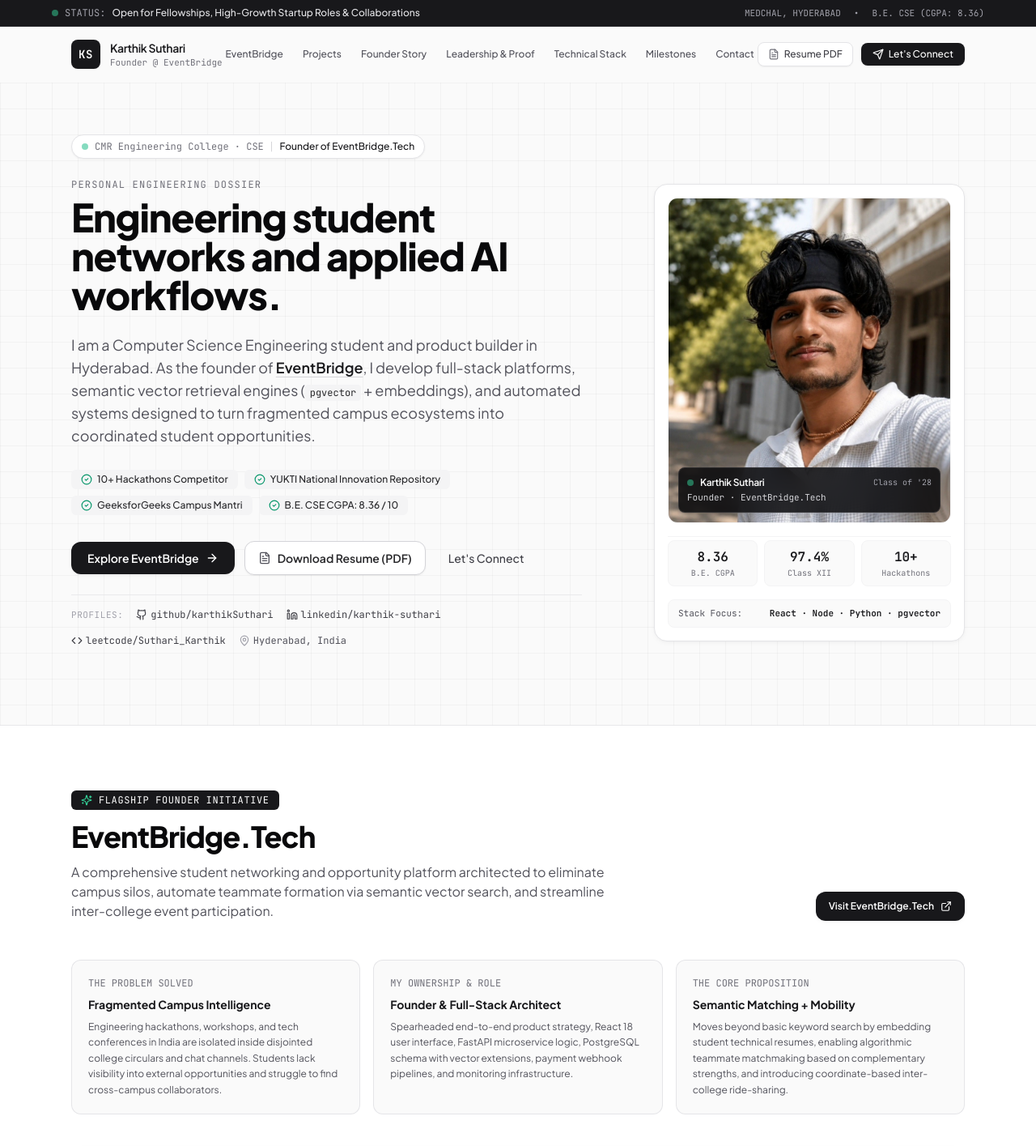
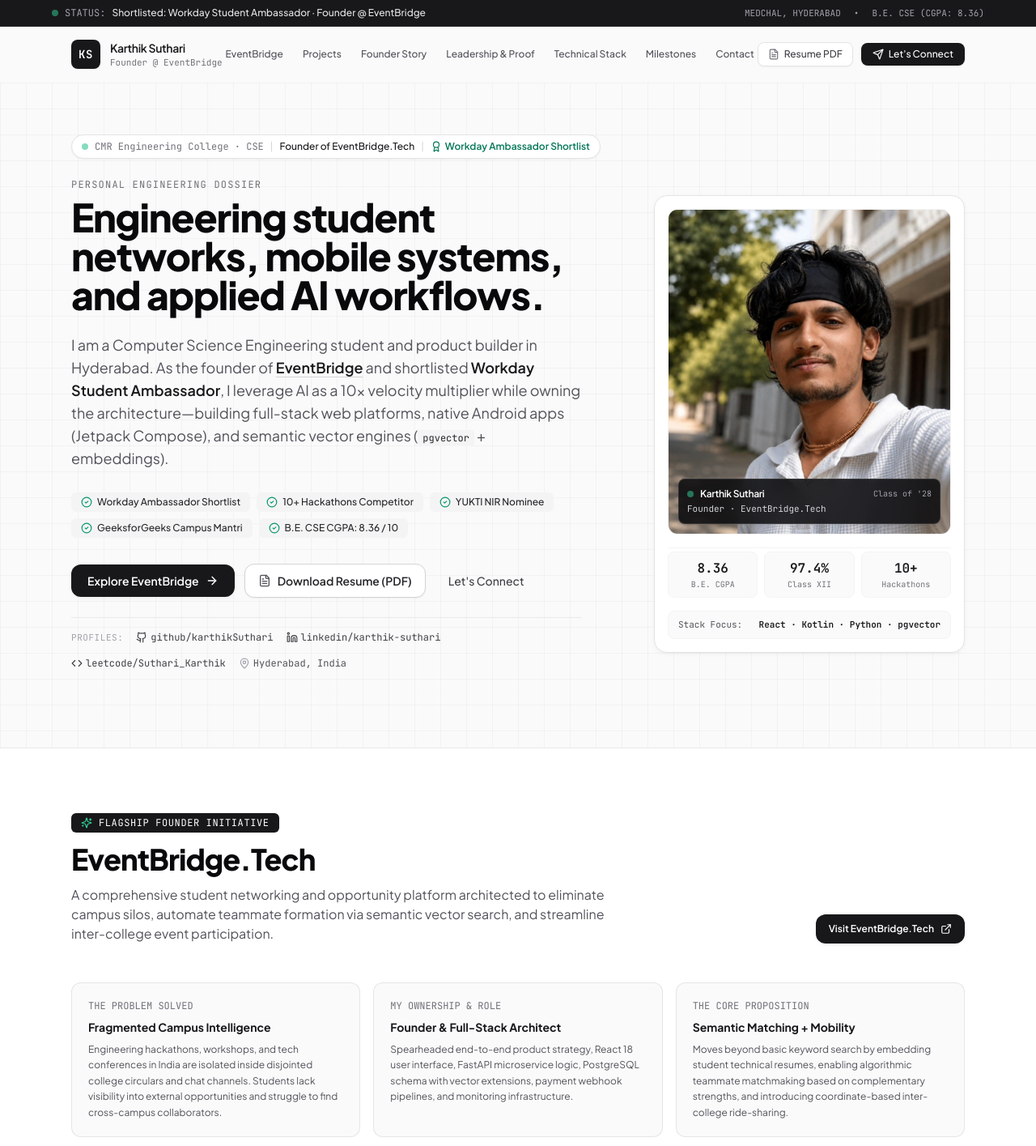
Before and after one commit to karthikSuthari/Portfolio-, a React (Vite) app: page / in a window 1280 px wide. Shown: the top 1415 px of the page at 81% size. Built offline with nearby package versions, Linux system fonts and the light colour scheme.

Commit message:
feat: position Workday Student Ambassador shortlist and AI-augmented builder philosophy

```diff
--- a/src/components/FounderStory.jsx
+++ b/src/components/FounderStory.jsx
@@ -1,6 +1,6 @@
 import React from 'react';
 import { personalInfo } from '../data/portfolioData';
-import { Sparkles, Terminal, Code, Cpu, Lightbulb, Compass, ArrowUpRight } from 'lucide-react';
+import { Sparkles, Terminal, Code, Cpu, Lightbulb, Compass, ArrowUpRight, CheckCircle2 } from 'lucide-react';
 
 export default function FounderStory() {
   return (
@@ -13,11 +13,11 @@ export default function FounderStory() {
             The Founder Trajectory
           </div>
           <h2 className="text-3xl sm:text-4xl font-extrabold tracking-tight text-zinc-950">
-            Why I Build: From Campus Friction to Scaled Code
+            Why I Build: From Campus Friction to Scaled Systems
           </h2>
           <p className="text-base text-zinc-600">
             An authentic look at how my work as a student engineer evolved into founding EventBridge,
-            building automated data infrastructure, and competing in 10+ hackathons.
+            shortlisting as a Workday Student Ambassador, and mastering high-velocity, AI-augmented product building.
           </p>
         </div>
 
@@ -42,31 +42,50 @@ export default function FounderStory() {
             <p>
               Students with complementary strengths—someone great at backend systems and someone passionate about UI/UX or machine learning—could
               be studying in adjacent colleges or different classrooms without ever discovering each other.
-              I realized that solving student discovery wasn't a social media problem; it was an information retrieval and networking problem.
+              I realized that solving student discovery wasn't a social media problem; it was an information retrieval, matchmaking, and mobility problem.
             </p>
           </div>
 
-          {/* Chapter 2: The Evolution */}
+          {/* Chapter 2: The Philosophy on AI & Velocity */}
           <div className="p-6 rounded-2xl bg-zinc-50 border border-zinc-200/80 space-y-3">
             <div className="flex items-center gap-2 text-xs font-mono font-bold uppercase text-zinc-500">
               <span className="w-2 h-2 rounded-full bg-zinc-900"></span>
-              <span>02. Evolution from Scripting to Systems Architecture</span>
+              <span>02. The Modern Builder Mindset</span>
             </div>
             <h3 className="text-lg font-bold text-zinc-950">
-              Moving Beyond Superficial Clones
+              AI as an Execution Multiplier, Engineering as Architectural Intent
             </h3>
             <p>
-              Early in my computer science journey, I chose to avoid building generic clones of existing apps.
-              Instead, I focused on foundational problem solving: writing web scrapers with Puppeteer to aggregate announcements,
-              deploying cron daemons on an Oracle Cloud VM with PM2, and integrating Discord bots for human-in-the-loop review.
+              I am candid about how I build: I leverage modern AI tools to accelerate scaffolding, iterate on components,
+              and write boilerplate at 10x velocity. But velocity without architectural understanding creates unmaintainable software.
+              I take deep personal ownership of <strong>why each technology is chosen</strong>:
             </p>
-            <p>
-              This evolved into <strong>OppFlux</strong>, which gave me hands-on experience in scheduling, multi-layer duplicate detection,
-              and schema extraction with LLMs (Gemini & Groq). When building <strong>EventBridge</strong>,
-              I tackled real engineering trade-offs: replacing Firestore with Supabase PostgreSQL to support relational integrity,
-              authoring a client-side document compatibility layer to avoid breaking the frontend during migration,
-              and implementing <code className="font-mono text-xs bg-zinc-200/80 px-1 py-0.5 rounded text-zinc-900">pgvector</code> for resume-based semantic matchmaking.
-            </p>
+            <div className="grid grid-cols-1 sm:grid-cols-2 gap-3 pt-1 text-xs">
+              <div className="p-3 bg-white rounded-lg border border-zinc-200 space-y-1">
+                <span className="font-bold text-zinc-900 block font-mono">Atomic Database Vector Search</span>
+                <span className="text-zinc-600">
+                  Using Supabase <code className="font-mono">pgvector</code> instead of standalone vector DBs to maintain atomic user transactions and zero sync lag.
+                </span>
+              </div>
+              <div className="p-3 bg-white rounded-lg border border-zinc-200 space-y-1">
+                <span className="font-bold text-zinc-900 block font-mono">Custom Compatibility Layer</span>
+                <span className="text-zinc-600">
+                  Emulating Firestore document array operations client-side when migrating to Supabase to prevent disruptive UI refactors.
+                </span>
+              </div>
+              <div className="p-3 bg-white rounded-lg border border-zinc-200 space-y-1">
+                <span className="font-bold text-zinc-900 block font-mono">Multi-Layer Deduplication</span>
+                <span className="text-zinc-600">
+                  Engineering 3-layer URL hashing, title normalization, and entity matching in OppFlux to stop crawler spam.
+                </span>
+              </div>
+              <div className="p-3 bg-white rounded-lg border border-zinc-200 space-y-1">
+                <span className="font-bold text-zinc-900 block font-mono">Unblocked Native Mobile UI</span>
+                <span className="text-zinc-600">
+                  Using Kotlin StateFlow and Coroutines in TeamNexus to render 60/120 FPS Jetpack Compose lists without UI thread lock.
+                </span>
+              </div>
+            </div>
           </div>
 
           {/* Chapter 3: Leadership & Ground Truth */}
@@ -76,7 +95,7 @@ export default function FounderStory() {
               <span>03. The Power of High-Cadence Execution</span>
             </div>
             <h3 className="text-lg font-bold text-zinc-950">
-              10+ Hackathons, National Innovation Repository & Community
+              Workday Ambassador Shortlist, YUKTI NIR & 10+ Hackathons
             </h3>
             <p>
               Building software in isolation breeds complacency. I actively put my skills to the test by competing in
@@ -84,10 +103,10 @@ export default function FounderStory() {
               write robust APIs, and design intuitive interfaces rapidly.
             </p>
             <p>
+              Following my participation at Workday's first offline developer meetup at Deloitte University Hyderabad,
+              I was shortlisted for the prestigious <strong>Workday Student Ambassador</strong> program.
               As a <strong>GeeksforGeeks Campus Mantri</strong> and submitter to the Government of India's
               <strong> YUKTI National Innovation Repository (NIR)</strong>, I bridge peer developers to opportunities.
-              Whether attending Google Cloud's <em>Build with Gemini</em> summit, Workday's first offline developer meetup at Deloitte University,
-              or competing in technical quests, I constantly immerse myself in the software ecosystem to learn how enterprise systems scale.
             </p>
           </div>
 
@@ -102,8 +121,8 @@ export default function FounderStory() {
             </h3>
             <p className="text-zinc-300 text-xs sm:text-sm leading-relaxed">
               I am currently advancing EventBridge's geospatial ride-sharing features for inter-college hackathons,
-              exploring agentic workflows that autonomously curate campus events, and deepening my foundations in
-              low-latency backend systems, distributed databases, and high-precision RAG architectures.
+              scaling TeamNexus's native Android integration, and exploring agentic workflows that autonomously curate campus events
+              while deepening my foundations in low-latency backend systems and high-precision RAG architectures.
             </p>
           </div>
 
--- a/src/components/Hero.jsx
+++ b/src/components/Hero.jsx
@@ -12,7 +12,8 @@ import {
   Terminal,
   Layers,
   CheckCircle2,
-  ExternalLink
+  ExternalLink,
+  Award
 } from 'lucide-react';
 
 export default function Hero({ onOpenConnect }) {
@@ -26,6 +27,11 @@ export default function Hero({ onOpenConnect }) {
           <span className="font-mono text-zinc-500">CMR Engineering College · CSE</span>
           <span className="text-zinc-300">|</span>
           <span className="font-medium text-zinc-900">Founder of EventBridge.Tech</span>
+          <span className="text-zinc-300">|</span>
+          <span className="font-semibold text-emerald-700 flex items-center gap-1">
+            <Award className="w-3.5 h-3.5" />
+            Workday Ambassador Shortlist
+          </span>
         </div>
 
         {/* Main Grid: Copy on Left, Portrait & Cards on Right */}
@@ -40,27 +46,32 @@ export default function Hero({ onOpenConnect }) {
                 Personal Engineering Dossier
               </div>
               <h1 className="text-3xl sm:text-5xl lg:text-5xl font-extrabold tracking-tight text-zinc-950 leading-[1.12]">
-                Engineering student networks and applied AI workflows.
+                Engineering student networks, mobile systems, and applied AI workflows.
               </h1>
             </div>
 
             {/* Sub-Headline / Supporting copy */}
             <p className="text-base sm:text-lg text-zinc-600 leading-relaxed max-w-2xl font-normal">
               I am a Computer Science Engineering student and product builder in Hyderabad.
-              As the founder of <span className="font-semibold text-zinc-900 underline decoration-zinc-300 underline-offset-4">EventBridge</span>,
-              I develop full-stack platforms, semantic vector retrieval engines (<span className="font-mono text-xs bg-zinc-100 px-1.5 py-0.5 rounded text-zinc-800">pgvector</span> + embeddings),
-              and automated systems designed to turn fragmented campus ecosystems into coordinated student opportunities.
+              As the founder of <span className="font-semibold text-zinc-900 underline decoration-zinc-300 underline-offset-4">EventBridge</span> and
+              shortlisted <span className="font-semibold text-zinc-900">Workday Student Ambassador</span>,
+              I leverage AI as a 10x velocity multiplier while owning the architecture—building full-stack web platforms,
+              native Android apps (Jetpack Compose), and semantic vector engines (<span className="font-mono text-xs bg-zinc-100 px-1.5 py-0.5 rounded text-zinc-800">pgvector</span> + embeddings).
             </p>
 
             {/* Key Differentiators / Value Proposition Pills */}
             <div className="flex flex-wrap gap-2 pt-1">
               <span className="inline-flex items-center gap-1.5 px-3 py-1 rounded-md bg-zinc-100 text-zinc-800 text-xs font-medium">
                 <CheckCircle2 className="w-3.5 h-3.5 text-emerald-600" />
+                Workday Ambassador Shortlist
+              </span>
+              <span className="inline-flex items-center gap-1.5 px-3 py-1 rounded-md bg-zinc-100 text-zinc-800 text-xs font-medium">
+                <CheckCircle2 className="w-3.5 h-3.5 text-emerald-600" />
                 10+ Hackathons Competitor
               </span>
               <span className="inline-flex items-center gap-1.5 px-3 py-1 rounded-md bg-zinc-100 text-zinc-800 text-xs font-medium">
                 <CheckCircle2 className="w-3.5 h-3.5 text-emerald-600" />
-                YUKTI National Innovation Repository
+                YUKTI NIR Nominee
               </span>
               <span className="inline-flex items-center gap-1.5 px-3 py-1 rounded-md bg-zinc-100 text-zinc-800 text-xs font-medium">
                 <CheckCircle2 className="w-3.5 h-3.5 text-emerald-600" />
@@ -190,7 +201,7 @@ export default function Hero({ onOpenConnect }) {
                 {/* Micro tech banner */}
                 <div className="px-3 py-2 rounded-lg bg-zinc-50 border border-zinc-100 flex items-center justify-between text-[11px] text-zinc-600 font-mono">
                   <span>Stack Focus:</span>
-                  <span className="font-semibold text-zinc-900">React · Node · Python · pgvector</span>
+                  <span className="font-semibold text-zinc-900">React · Kotlin · Python · pgvector</span>
                 </div>
 
               </div>
--- a/src/data/portfolioData.js
+++ b/src/data/portfolioData.js
@@ -21,18 +21,18 @@ export const personalInfo = {
   startupUrl: "https://www.eventbridge.tech",
   resumePath: "/Karthik_Suthari_Resume.pdf",
   portrait: "/assets/karthik-portrait.jpg",
-  status: "Open for Fellowships, High-Growth Startup Roles & Collaborations",
+  status: "Shortlisted: Workday Student Ambassador · Founder @ EventBridge",
   headline: "Engineering student-focused networks, mobile systems, and applied AI workflows.",
-  summary: "Computer Science undergraduate (CGPA: 8.36/10) and founder of EventBridge.Tech. I combine modern full-stack systems, native Android (Jetpack Compose), semantic vector retrieval (pgvector, Gemini embeddings), and automated pipelines to build resilient products that bridge students to real-world opportunities."
+  summary: "Computer Science undergraduate (CGPA: 8.36/10) at CMR Engineering College and founder of EventBridge.Tech. Shortlisted as a Workday Student Ambassador. I leverage AI as an execution multiplier to rapidly prototype and build systems, while taking full ownership of database schemas, vector pipelines (pgvector), and native mobile architectures."
 };
 
 export const metrics = [
   { label: "B.E. CSE CGPA", value: "8.36", detail: "CMR Engineering College" },
   { label: "Class XII Score", value: "97.4%", detail: "Alphores Junior College" },
-  { label: "Hackathons", value: "10+", detail: "Competed & Built" },
+  { label: "Ambassador", value: "Workday", detail: "Shortlisted Student Ambassador" },
   { label: "Founder", value: "EventBridge", detail: "Student Opportunity Platform" },
-  { label: "Innovation Entry", value: "YUKTI NIR", detail: "National Innovation Repo" },
-  { label: "Leadership", value: "Campus Mantri", detail: "GeeksforGeeks Community" }
+  { label: "Hackathons", value: "10+", detail: "Competed & Shipped" },
+  { label: "Innovation Entry", value: "YUKTI NIR", detail: "National Innovation Repo" }
 ];
 
 export const founderInitiative = {
@@ -106,7 +106,7 @@ export const engineeringProjects = [
     category: "ai",
     role: "System Designer & AI Architect",
     github: "https://github.com/karthikSuthari/IQOO-HexNil",
-    summary: "An AI-powered Mobile OS Update Impact Analyzer engineered for the iQOO Contest. Intelligently predicts, detects, and explains how Android OS updates impact app performance and stability before and after deployment.",
+    summary: "An AI-powered Mobile OS Update Impact Analyzer engineered for the iQOO Contest in Hyderabad. Intelligently predicts, detects, and explains how Android OS updates impact app performance and stability before and after deployment.",
     problem: "When Android pushes a major OS version update, apps frequently suffer from background throttles, battery drain, or unexpected crashes. Developers and phone enthusiasts lack a systematic way to forecast and validate OS update regressions.",
     solution: "Built an intelligent evaluation loop (Predict → Prioritize → Validate → Explain → Learn). Parses OS changelogs and release notes with NLP to forecast risk, prioritizes targeted hardware/software probes, and executes matched V0 (Pre-OS) vs V1 (Post-OS) benchmark experiments.",
     stack: [
@@ -126,7 +126,7 @@ export const engineeringProjects = [
     ],
     engineeringLearnings: [
       "Engineered automated diffing algorithms across Android OS permission models and battery optimization policies.",
-      "Designed specifically for the iQOO flagship technical contest in Hyderabad, combining mobile hardware insights with software intelligence."
+      "Built specifically for the iQOO flagship technical contest in Hyderabad, combining mobile hardware insights with software intelligence."
     ]
   },
   {
@@ -254,6 +254,16 @@ export const engineeringProjects = [
 
 export const leadershipAndCommunity = [
   {
+    id: "workday-ambassador",
+    category: "Corporate Leadership Program",
+    title: "Workday Student Ambassador (Shortlisted)",
+    role: "Candidate & Hyderabad Meetup Attendee",
+    location: "Deloitte University, Hyderabad",
+    image: "/assets/workday-meetup-deloitte.jpg",
+    description: "Participated in Workday's inaugural offline developer meetup at Deloitte University Hyderabad, engaging directly with cloud platform architects and engineering executives. Following the engagement, successfully shortlisted for the competitive Workday Student Ambassador program with upcoming selection rounds on the 27th.",
+    badge: "Workday Ambassador Shortlist"
+  },
+  {
     id: "google-gemini",
     category: "Developer Summit",
     title: "Google Cloud Build with Gemini",
@@ -262,16 +272,6 @@ export const leadershipAndCommunity = [
     image: "/assets/google-build-with-gemini.jpg",
     description: "Attended Google Cloud's in-person Build with Gemini developer summit. Explored enterprise multimodal architectures, advanced prompt engineering, Vertex AI toolsets, and connected with regional Google Cloud developer leaders.",
     badge: "Google Cloud Event"
-  },
-  {
-    id: "workday-deloitte",
-    category: "Enterprise Tech Meetup",
-    title: "Workday Developers First Offline Meetup",
-    role: "Community Developer Attendee",
-    location: "Deloitte University, Hyderabad",
-    image: "/assets/workday-meetup-deloitte.jpg",
-    description: "Participated in Workday's inaugural offline developer meetup hosted at the Deloitte University Hyderabad campus. Interacted with enterprise software architects, cloud platform engineers, and engineering leadership on high-scale systems.",
-    badge: "Deloitte University"
   },
   {
     id: "iqoo-quester",
@@ -351,27 +351,35 @@ export const skillsCategories = [
 export const workingPhilosophy = [
   {
     number: "01",
-    title: "Execution Over Theoretical Hype",
+    title: "AI-Augmented Building with Architectural Intent",
+    description: "I openly leverage modern AI tools to accelerate prototyping, generate scaffolding, and build at 10x velocity. But velocity without comprehension is fragile: I deliberately understand every architectural decision, schema constraint, and data pipeline I ship—knowing why pgvector handles atomic vector search, why 3-layer deduplication prevents scraper spam, and how Kotlin StateFlow keeps mobile UIs responsive. AI is my execution multiplier; architectural ownership remains mine."
+  },
+  {
+    number: "02",
+    title: "Execution & Prototyping Over Theoretical Hype",
     description: "Ideas are abundant; working code and running deployments define true capability. When building EventBridge, HexNil, and OppFlux, I prioritized spinning up working databases, writing tests, and deploying to cloud VMs over endless planning."
   },
   {
-    number: "02",
+    number: "03",
     title: "Factual Grounding Over Unconstrained AI",
     description: "Generative AI is only as useful as its constraints. In EventBridge's resume matcher, InsureIQ's RAG system, and HexNil's changelog analyzer, I rely on pgvector similarity searches, clause chunking, and strict context injection to eliminate hallucinations."
   },
   {
-    number: "03",
+    number: "04",
     title: "Pragmatic Architecture & Velocity",
     description: "When migrating from Firestore to Supabase, instead of stalling development to rewrite hundreds of client queries, I authored a client-side document compatibility layer. Pragmatic compromises preserve momentum."
-  },
-  {
-    number: "04",
-    title: "Ground-Level Community & Mobile Immersion",
-    description: "The best product insights come from working in the trenches. Attending 10+ hackathons, Google Cloud summits, Workday meetups, and building for the iQOO launch contest showed me firsthand how developers and users interact with hardware and software."
   }
 ];
 
 export const timelineMilestones = [
+  {
+    year: "Nov 2026",
+    period: "Leadership",
+    title: "Shortlisted: Workday Student Ambassador",
+    organization: "Workday University Program",
+    description: "Shortlisted for the Workday Student Ambassador role following participation at the Deloitte University developer meetup; preparing for ambassador session on Nov 27th.",
+    type: "leadership"
+  },
   {
     year: "2024 – Present",
     period: "Undergraduate",
@@ -415,9 +423,9 @@ export const timelineMilestones = [
   {
     year: "2024",
     period: "Ecosystem",
-    title: "Ecosystem Immersion: Google, Workday & iQOO",
+    title: "Workday at Deloitte Univ & Google Build with Gemini",
     organization: "Hyderabad Tech Ecosystem",
-    description: "Participated in Google Cloud Build with Gemini, Workday's first offline meetup at Deloitte University, and iQOO 15 Quester contest.",
+    description: "Participated in Workday's first offline meetup at Deloitte University and Google Cloud Build with Gemini summit in Hyderabad.",
     type: "leadership"
   },
   {
```
